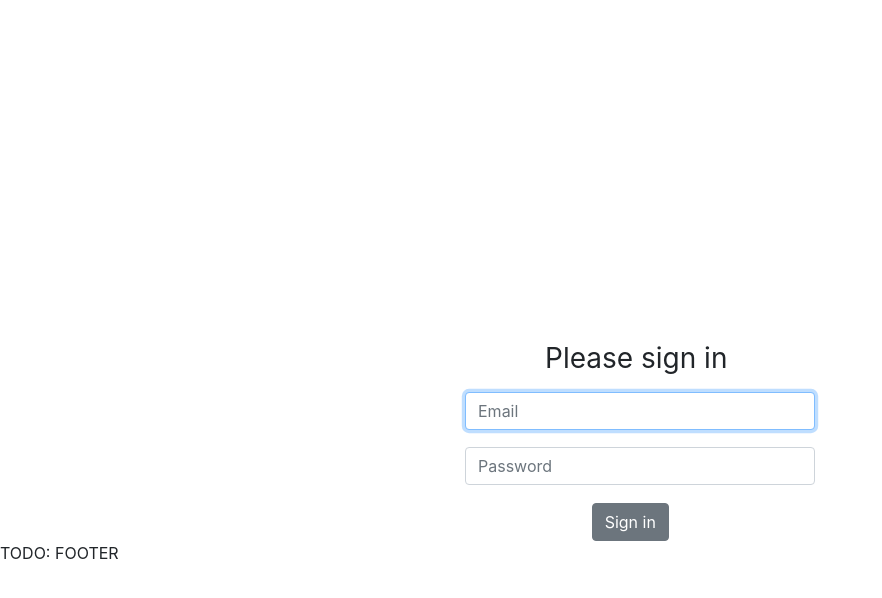
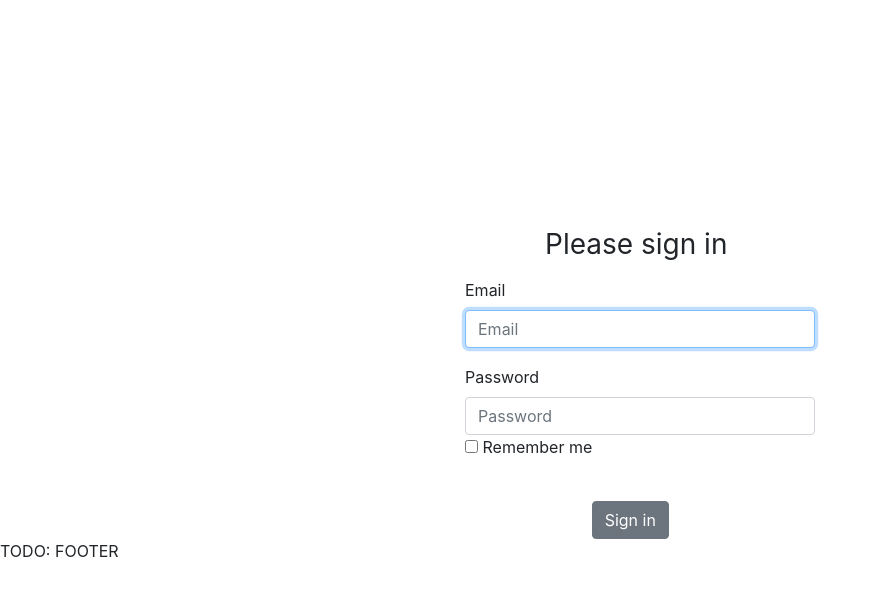
Before and after one commit to Kallie1337/php-project-eni, a Symfony app: template php-projet-sortie/templates/account/login.html.twig in a window 1280 px wide. Shown: the part 24-622 px from the top of the page, without its empty margins (0-882 px from the left). Run offline with Twig, Linux system fonts and the light colour scheme; the template is opened without the code that fills it, so the values that code supplies are empty; some libraries are stand-ins or nearby versions.

Commit message:
Login + remember

```diff
--- a/php-projet-sortie/public/css/main.css
+++ b/php-projet-sortie/public/css/main.css
@@ -1,5 +1,5 @@
 #div_top_login{
-    padding-top: 30%;
+    padding-top: 20%;
 }
 .account{
     padding-top: 5%;
--- a/php-projet-sortie/templates/account/login.html.twig
+++ b/php-projet-sortie/templates/account/login.html.twig
@@ -14,26 +14,18 @@
                         <h1 class="h3 mb-3 font-weight-normal">Please sign in</h1>
                     </div>
                 </div>
-                <label for="inputEmail" class="sr-only">Email</label>
+                <label>Email</label>
                 <input type="email" value="{{ last_username }}" name="email" id="inputEmail" class="form-control" placeholder="Email" required autofocus>
                 <div class="account">
-                <label for="inputPassword" class="sr-only">Password</label>
+                    <label>Password</label>
                     <input type="password" name="password" id="inputPassword" class="form-control" placeholder="Password" required>
                 </div>
-                <input type="hidden" name="_csrf_token"
-                       value="{{ csrf_token('authenticate') }}"
-                >
-
-                {#
-                    Uncomment this section and add a remember_me option below your firewall to activate remember me functionality.
-                    See https://symfony.com/doc/current/security/remember_me.html
-
+                <input type="hidden" name="_csrf_token" value="{{ csrf_token('authenticate') }}">
                 <div class="checkbox mb-3">
                     <label>
                         <input type="checkbox" name="_remember_me"> Remember me
                     </label>
                 </div>
-                #}
                 <div class="row account">
                     <div class="offset-md-4 col-md-4">
                         <button class="btn btn-md btn-secondary" type="submit">
```
Also changed, not shown: 1 other file. Lines whose indentation alone changed are shown as unchanged.
